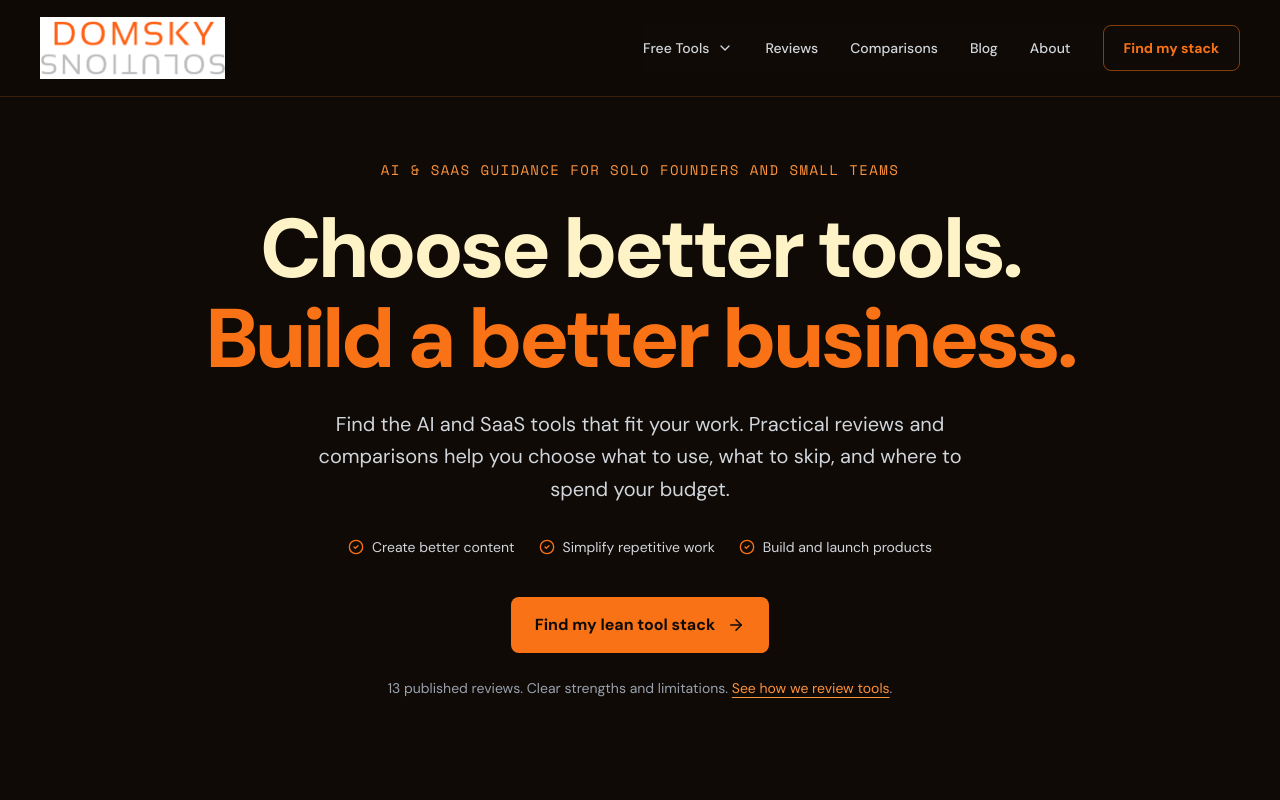
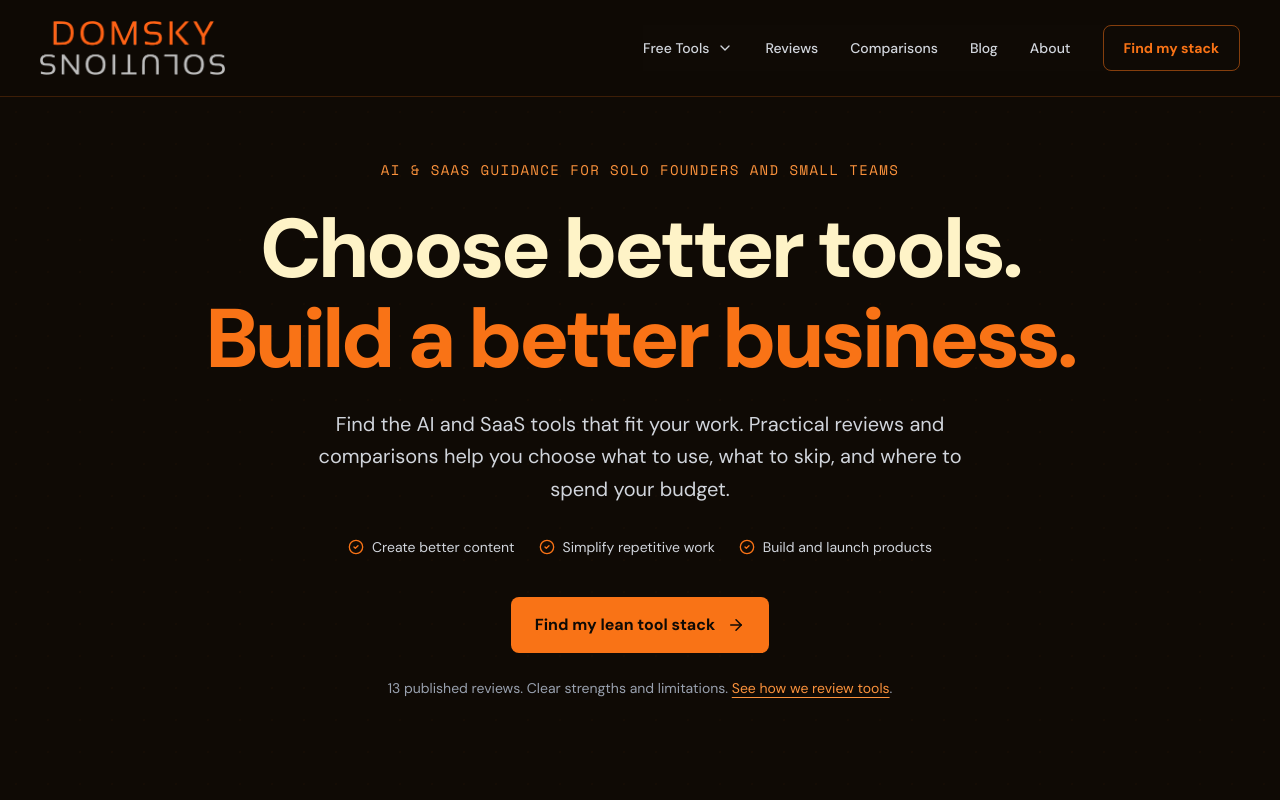
Before and after one commit to domskysolutions-collab/domskysolutions.com, a React (Vite) app: page / in a window 1280 px wide. Shown: the top 800 px of the page. Built offline with nearby package versions, Linux system fonts and the light colour scheme.

Commit message:
Use updated transparent navbar logo

```diff
--- a/src/components/Navbar.tsx
+++ b/src/components/Navbar.tsx
@@ -16,7 +16,7 @@ export const Navbar = () => {
     <div className="max-w-7xl mx-auto px-6 lg:px-10">
       <div className="flex items-center justify-between gap-10 min-h-24">
         <Link to="/" aria-label="Domsky Solutions home" className="shrink-0 rounded-sm focus-visible:outline-2 focus-visible:outline-offset-4 focus-visible:outline-brand-cyan">
-          <img src="/images/domsky-logo.png" alt="Domsky Solutions" width={371} height={126} className="block w-[160px] sm:w-[185px] h-auto object-contain" />
+          <img src="/images/domsky-logo-transparent.png" alt="Domsky Solutions" width={374} height={109} className="block w-[160px] sm:w-[185px] h-auto object-contain" />
         </Link>
         <button ref={menuButton} type="button" className="lg:hidden p-3 text-white" aria-label={open?'Close navigation':'Open navigation'} aria-expanded={open} aria-controls="primary-navigation" onClick={()=>setOpen(!open)}>{open?<X/>:<Menu/>}</button>
         <div id="primary-navigation" className={`${open?'flex':'hidden'} lg:flex flex-col lg:flex-row lg:items-center gap-2 lg:gap-8 absolute lg:static top-full left-0 right-0 p-6 lg:p-0 bg-brand-bg max-h-[calc(100dvh-96px)] overflow-y-auto lg:overflow-visible border-b lg:border-0 border-brand-border`}>
```
Also changed, not shown: public/images/domsky-logo-transparent.png (added).
